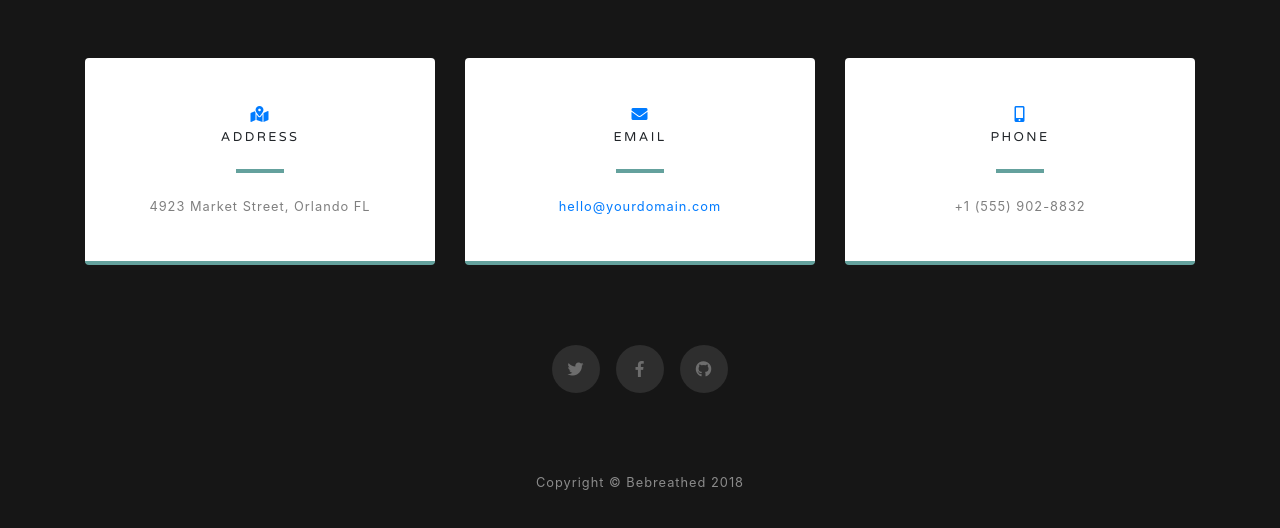
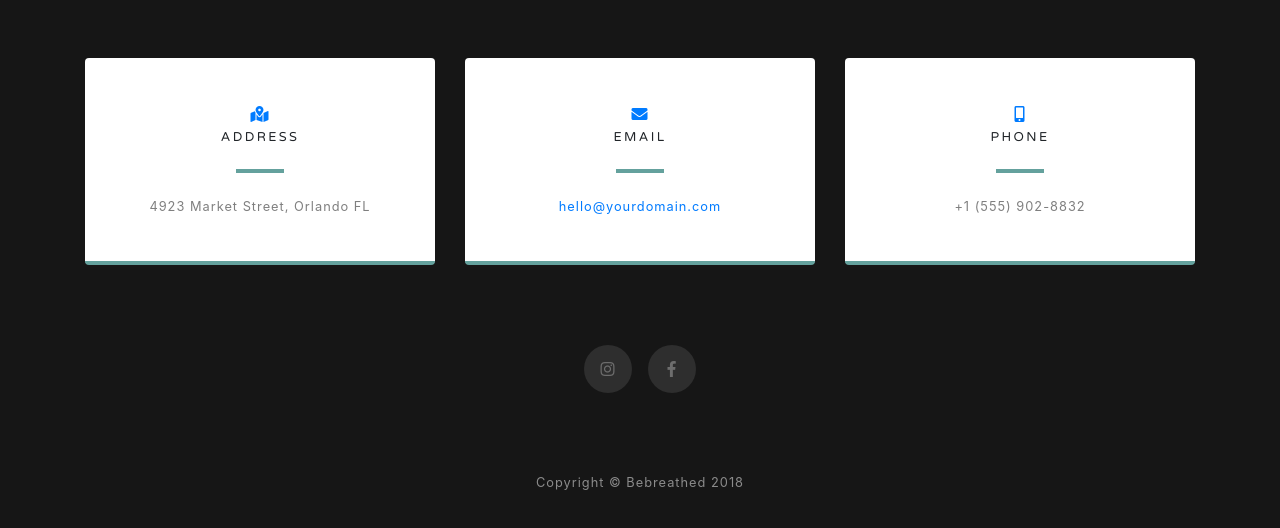
Before and after one commit to bebreathed/bebreathed.github.io, a website with bundled scripts: page index.html in a window 1280 px wide. Shown: the part 822-1350 px from the top of the page. Built offline with nearby package versions, Linux system fonts and the light colour scheme.

Commit message:
social fixes

```diff
--- a/index.html
+++ b/index.html
@@ -105,14 +105,12 @@
 
         <div class="social d-flex justify-content-center">
           <a href="#" class="mx-2">
-            <i class="fab fa-twitter"></i>
+            <i class="fab fa-instagram"></i>
           </a>
           <a href="#" class="mx-2">
             <i class="fab fa-facebook-f"></i>
           </a>
-          <a href="#" class="mx-2">
-            <i class="fab fa-github"></i>
-          </a>
+
         </div>
 
       </div>
```
